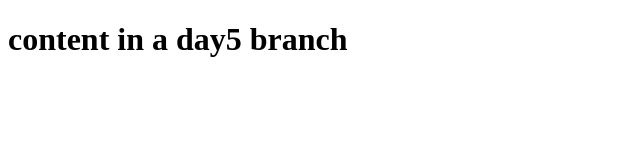
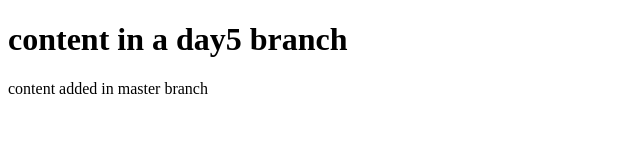
Before and after one commit to 787516/temp, a plain HTML site: page index.html in a window 1280 px wide. Shown: the whole page, without its empty margins (0-640 px from the left). Drawn offline with Linux system fonts and the light colour scheme.

Commit message:
content added in a master branch

```diff
--- a/index.html
+++ b/index.html
@@ -7,5 +7,7 @@
 </head>
 <body>
     <h1>content in a day5 branch</h1>
+    <p>content added in master branch</p>
+
 </body>
 </html>
```
